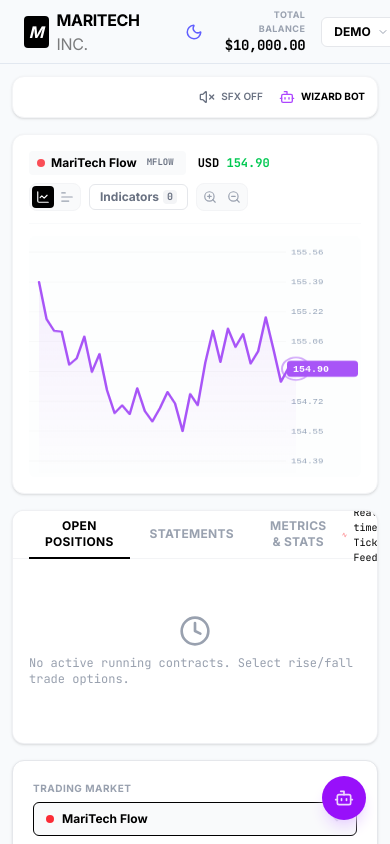
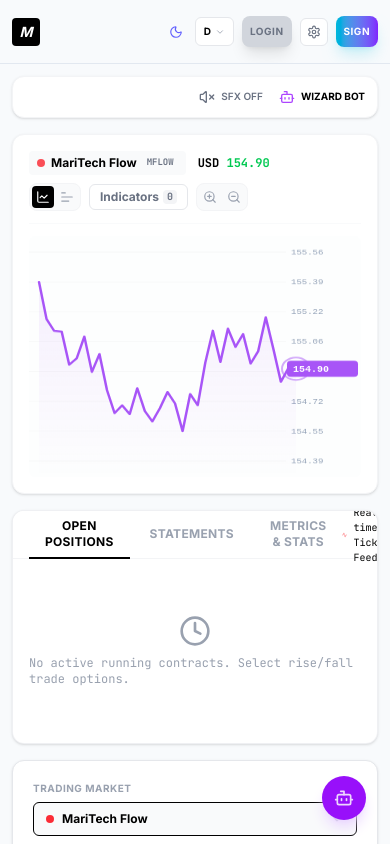
Before and after one commit to Vinniewizard/MariTech-Inc-, a React (Vite) app: page / in a window 390 px wide. Shown: the top 844 px of the page. Built offline with nearby package versions, Linux system fonts and the light colour scheme.

Commit message:
Fix invisible header buttons - optimize for mobile with responsive sizing and layout

```diff
--- a/src/components/Header.tsx
+++ b/src/components/Header.tsx
@@ -46,17 +46,17 @@ export default function Header({
   };
 
   return (
-    <header className={`sticky top-0 z-40 flex h-16 w-full items-center justify-between border-b px-6 transition-colors duration-200 ${
+    <header className={`sticky top-0 z-40 flex h-16 w-full items-center justify-between border-b px-3 sm:px-6 transition-colors duration-200 gap-2 overflow-x-auto ${
       theme === 'dark' ? 'border-slate-800 bg-slate-950 text-white' : 'border-slate-200 bg-slate-50 text-slate-900'
     }`}>
       {/* Brand Logo & Core navigation */}
-      <div className="flex items-center space-x-8">
-        <div className="flex items-center space-x-2 cursor-pointer" onClick={() => onSwitchView('trade')}>
-          <div className="w-8 h-8 bg-black rounded flex items-center justify-center">
-            <span className="text-white font-bold italic">M</span>
+      <div className="flex items-center space-x-2 sm:space-x-8 flex-shrink-0">
+        <div className="flex items-center space-x-1 sm:space-x-2 cursor-pointer flex-shrink-0" onClick={() => onSwitchView('trade')}>
+          <div className="w-7 h-7 sm:w-8 sm:h-8 bg-black rounded flex items-center justify-center flex-shrink-0">
+            <span className="text-white font-bold italic text-sm">M</span>
           </div>
-          <div>
-            <span className={`text-base font-bold tracking-tight ${theme === 'dark' ? 'text-zinc-50' : 'text-black'}`}>
+          <div className="hidden sm:block">
+            <span className={`text-xs sm:text-base font-bold tracking-tight ${theme === 'dark' ? 'text-zinc-50' : 'text-black'}`}>
               MARITECH <span className="font-normal opacity-50">INC.</span>
             </span>
           </div>
@@ -102,36 +102,37 @@ export default function Header({
       </div>
 
       {/* Right - Controls and Account Selector */}
-      <div className="flex items-center space-x-4">
+      <div className="flex items-center space-x-2 sm:space-x-4 flex-shrink-0 ml-auto">
         {/* Theme toggle Button */}
         <button
           onClick={onToggleTheme}
-          className={`rounded-lg p-1.5 transition-colors ${theme === 'dark' ? 'text-slate-400 hover:text-white hover:bg-slate-900/50' : 'text-slate-500 hover:text-slate-900 hover:bg-white'}`}
+          className={`rounded-lg p-1 sm:p-1.5 transition-colors flex-shrink-0 ${theme === 'dark' ? 'text-slate-400 hover:text-white hover:bg-slate-900/50' : 'text-slate-500 hover:text-slate-900 hover:bg-white'}`}
           title={theme === 'dark' ? 'Switch to Light' : 'Switch to Dark'}
         >
-          {theme === 'dark' ? <Sun className="h-4.5 w-4.5 text-brand-accent shadow-[0_0_10px_rgba(245,158,11,0.3)]" /> : <Moon className="h-4.5 w-4.5 text-indigo-500" />}
+          {theme === 'dark' ? <Sun className="h-3.5 w-3.5 sm:h-4.5 sm:w-4.5 text-brand-accent shadow-[0_0_10px_rgba(245,158,11,0.3)]" /> : <Moon className="h-3.5 w-3.5 sm:h-4.5 sm:w-4.5 text-indigo-500" />}
         </button>
 
         {/* Total balance displays */}
-        <div className="text-right flex flex-col justify-center">
-          <div className="text-[9px] uppercase tracking-wider text-gray-400 font-bold">Total Balance</div>
-          <div className={`text-sm font-mono font-black tracking-tight ${theme === 'dark' ? 'text-zinc-50' : 'text-black'}`}>
+        <div className="text-right hidden sm:flex flex-col justify-center flex-shrink-0">
+          <div className="text-[8px] uppercase tracking-wider text-gray-400 font-bold">Total Balance</div>
+          <div className={`text-xs sm:text-sm font-mono font-black tracking-tight ${theme === 'dark' ? 'text-zinc-50' : 'text-black'}`}>
             ${formatBalance(account.balance)}
           </div>
         </div>
 
         {/* Interactive Account Hub */}
-        <div className="relative">
+        <div className="relative flex-shrink-0">
           <button
             onClick={() => setShowDropdown(!showDropdown)}
-            className={`flex items-center space-x-1.5 rounded-md px-3 py-1.5 text-xs font-bold transition-all cursor-pointer select-none border ${
+            className={`flex items-center space-x-1 rounded-md px-2 sm:px-3 py-1.5 text-[10px] sm:text-xs font-bold transition-all cursor-pointer select-none border flex-shrink-0 ${
               theme === 'dark'
                 ? 'bg-zinc-900 border-zinc-800 text-zinc-100 hover:bg-zinc-850'
                 : 'bg-white border-gray-200 text-black hover:bg-gray-50'
             }`}
           >
-            <span>{account.mode === 'demo' ? 'DEMO' : 'REAL'}</span>
-            <ChevronDown className={`h-3 w-3 text-gray-400 transition-transform ${showDropdown ? 'rotate-180' : ''}`} />
+            <span className="hidden sm:inline">{account.mode === 'demo' ? 'DEMO' : 'REAL'}</span>
+            <span className="sm:hidden">{account.mode === 'demo' ? 'D' : 'R'}</span>
+            <ChevronDown className={`h-2.5 w-2.5 sm:h-3 sm:w-3 text-gray-400 transition-transform ${showDropdown ? 'rotate-180' : ''}`} />
           </button>
 
           {/* Account selector dropdown menu */}
@@ -217,7 +218,7 @@ export default function Header({
             onOpenCashier();
           }}
           disabled={false}
-          className={`px-4 sm:px-5 py-2 rounded-lg text-xs font-bold uppercase tracking-wider transition-all cursor-pointer shadow-lg shadow-black/10 active:scale-95 ${
+          className={`px-2 sm:px-4 py-2 rounded-lg text-[10px] sm:text-xs font-bold uppercase tracking-wider transition-all cursor-pointer shadow-lg shadow-black/10 active:scale-95 flex-shrink-0 ${
             currentUser
               ? 'bg-slate-900 hover:bg-black text-white'
               : 'bg-gray-300 text-gray-500 hover:bg-gray-400'
@@ -230,23 +231,24 @@ export default function Header({
         {/* Settings button - added after Cashier */}
         <button
           onClick={onOpenSettings}
-          className={`rounded-md p-2 transition-all cursor-pointer border ${
+          className={`rounded-md p-1.5 sm:p-2 transition-all cursor-pointer border flex-shrink-0 ${
             theme === 'dark'
               ? 'bg-zinc-900 border-zinc-800 text-zinc-400 hover:text-white hover:bg-zinc-800'
               : 'bg-white border-gray-200 text-gray-500 hover:text-black hover:bg-gray-50'
           }`}
           title="Personal Settings"
         >
-          <SettingsIcon className="h-4.5 w-4.5" />
+          <SettingsIcon className="h-3.5 w-3.5 sm:h-4.5 sm:w-4.5" />
         </button>
 
         {/* Auth button */}
         {!currentUser && (
           <button
             onClick={onOpenAuth}
-            className="rounded-lg px-5 py-2 text-xs font-bold uppercase tracking-wider transition-all cursor-pointer bg-gradient-to-r from-cyan-500 to-violet-600 text-white shadow-lg shadow-cyan-500/20 hover:shadow-cyan-500/40 active:scale-95"
+            className="rounded-lg px-2 sm:px-5 py-2 text-[10px] sm:text-xs font-bold uppercase tracking-wider transition-all cursor-pointer bg-gradient-to-r from-cyan-500 to-violet-600 text-white shadow-lg shadow-cyan-500/20 hover:shadow-cyan-500/40 active:scale-95 flex-shrink-0"
           >
-            Sign In
+            <span className="hidden sm:inline">Sign In</span>
+            <span className="sm:hidden">Sign</span>
           </button>
         )}
       </div>
```
